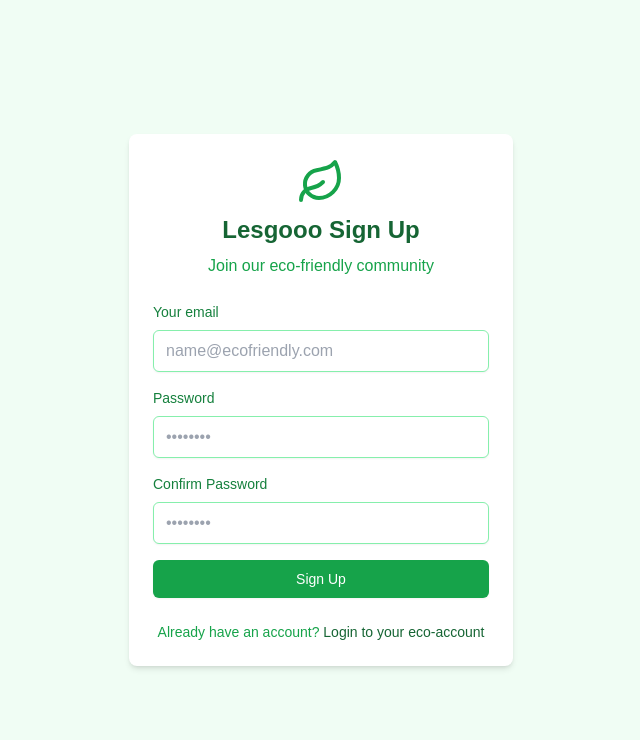
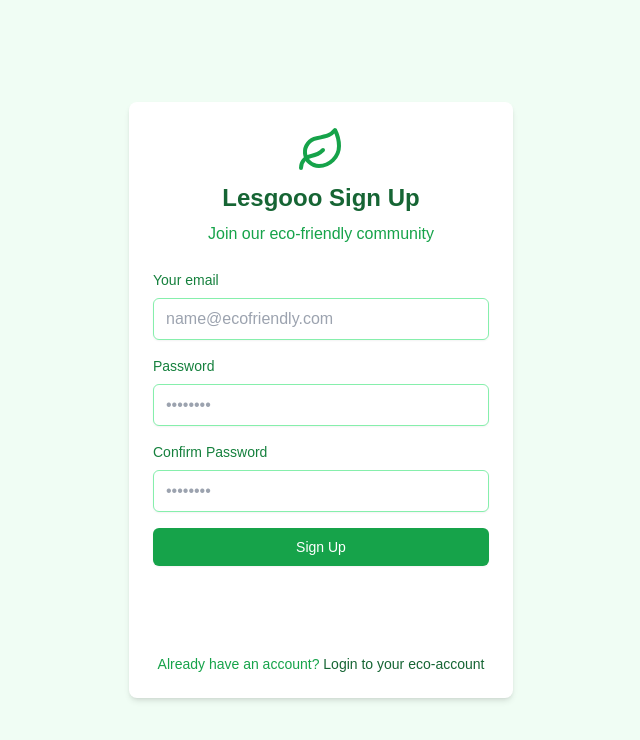
Before and after one commit to Ghruank/Eco-Tracker, a Next.js app in the folder client/: page /signup in a window 1280 px wide. Shown: the top 740 px of the page, without its empty margins (319-959 px from the left). Built offline with nearby package versions, Linux system fonts and the light colour scheme.

Commit message:
signup pg with google

```diff
--- a/client/app/page.jsx
+++ b/client/app/page.jsx
@@ -71,7 +71,7 @@ export default function Component() {
                 Greenit.
               </a>
               <div className="items-center hidden space-x-6 nav-links md:flex">
-                {["Login", "Signup"].map((button, index) => (
+                {["login", "signup"].map((button, index) => (
                   <a
                     key={index}
                     href={`/${button}`}
--- a/client/app/signup/page.jsx
+++ b/client/app/signup/page.jsx
@@ -1,21 +1,24 @@
-'use client'
+'use client';
 
-import React, { useState } from 'react'
-import { useRouter } from 'next/navigation'
-import Link from 'next/link'
-import { Leaf } from 'lucide-react'
+import React, { useState } from 'react';
+import { useRouter } from 'next/navigation';
+import Link from 'next/link';
+import { Leaf } from 'lucide-react';
+import { GoogleOAuthProvider, GoogleLogin } from "@react-oauth/google";
 
-export default function SustainableSignUp() {
-  const [credentials, setCredentials] = useState({ email: "", password: "", confirmPassword: "" })
-  const [error, setError] = useState("")
-  const router = useRouter()
+const GOOGLE_CLIENT_ID = "YOUR_GOOGLE_CLIENT_ID";
+
+const SustainableSignUp = () => {
+  const [credentials, setCredentials] = useState({ email: "", password: "", confirmPassword: "" });
+  const [error, setError] = useState("");
+  const router = useRouter();
 
   const handleSubmit = async (e) => {
-    e.preventDefault()
+    e.preventDefault();
 
     if (credentials.password !== credentials.confirmPassword) {
-      setError("Passwords do not match")
-      return
+      setError("Passwords do not match");
+      return;
     }
 
     try {
@@ -28,29 +31,39 @@ export default function SustainableSignUp() {
           email: credentials.email,
           password: credentials.password,
         }),
-      })
+      });
 
-      const json = await response.json()
+      const json = await response.json();
 
       if (response.ok) {
         if (json.authToken) {
-          console.log("SignUp Success")
-          localStorage.setItem('token', json.authToken)
-          router.push(`/dashboard/${json.userId}`)
+          console.log("SignUp Success");
+          localStorage.setItem('token', json.authToken);
+          router.push(`/dashboard/${json.userId}`);
         }
       } else {
-        setError(json.error || "Failed to sign up")
+        setError(json.error || "Failed to sign up");
       }
     } catch (error) {
-      setError("An error occurred while signing up. Please try again.")
+      setError("An error occurred while signing up. Please try again.");
     }
-  }
+  };
 
   const onChange = (e) => {
-    setCredentials({ ...credentials, [e.target.name]: e.target.value })
-  }
+    setCredentials({ ...credentials, [e.target.name]: e.target.value });
+  };
+
+  const handleGoogleLoginSuccess = (response) => {
+    console.log("Google login successful!", response);
+    // You could send the response token to your backend for further verification or processing.
+  };
+
+  const handleGoogleLoginFailure = (error) => {
+    console.error("Google login failed:", error);
+  };
 
   return (
+    <GoogleOAuthProvider clientId={GOOGLE_CLIENT_ID}>
       <div className="flex items-center justify-center min-h-screen px-4 bg-green-50 dark:bg-green-900">
         <div className="w-full max-w-sm bg-white rounded-lg shadow-md dark:bg-green-800 p-6 space-y-6">
           <div className="space-y-2">
@@ -117,14 +130,27 @@ export default function SustainableSignUp() {
               Sign Up
             </button>
           </form>
+          <div className="mt-4">
+            <GoogleLogin
+              onSuccess={handleGoogleLoginSuccess}
+              onError={handleGoogleLoginFailure}
+              text="signin_with"
+              shape="pill"
+              width="300"
+              theme="outline"
+            />
+          </div>
           {error && <p className="text-red-500 text-sm text-center">{error}</p>}
           <p className="text-sm text-center text-green-600 dark:text-green-300">
-          Already have an account?{' '}
+            Already have an account?{" "}
             <Link href="/login" className="font-medium text-green-800 hover:underline dark:text-green-200">
               Login to your eco-account
             </Link>
           </p>
         </div>
       </div>
-  )
-}
+    </GoogleOAuthProvider>
+  );
+};
+
+export default SustainableSignUp;
--- a/client/package.json
+++ b/client/package.json
@@ -9,6 +9,7 @@
     "lint": "next lint"
   },
   "dependencies": {
+    "@react-oauth/google": "^0.12.1",
     "aos": "^2.3.4",
     "axios": "^1.7.7",
     "chart.js": "^4.4.6",
```
Also changed, not shown: 1 other file (tests, documents, lock files or other folders). Lines whose indentation alone changed are shown as unchanged.
